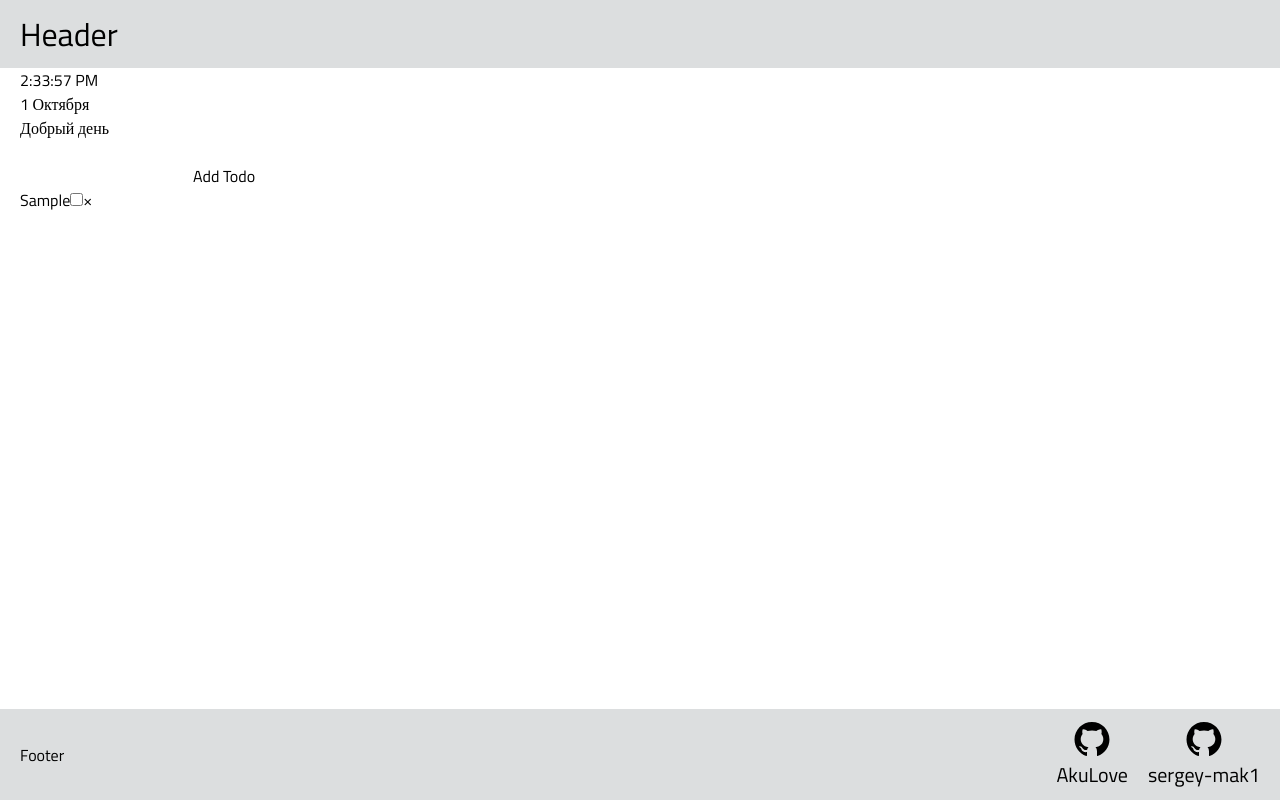
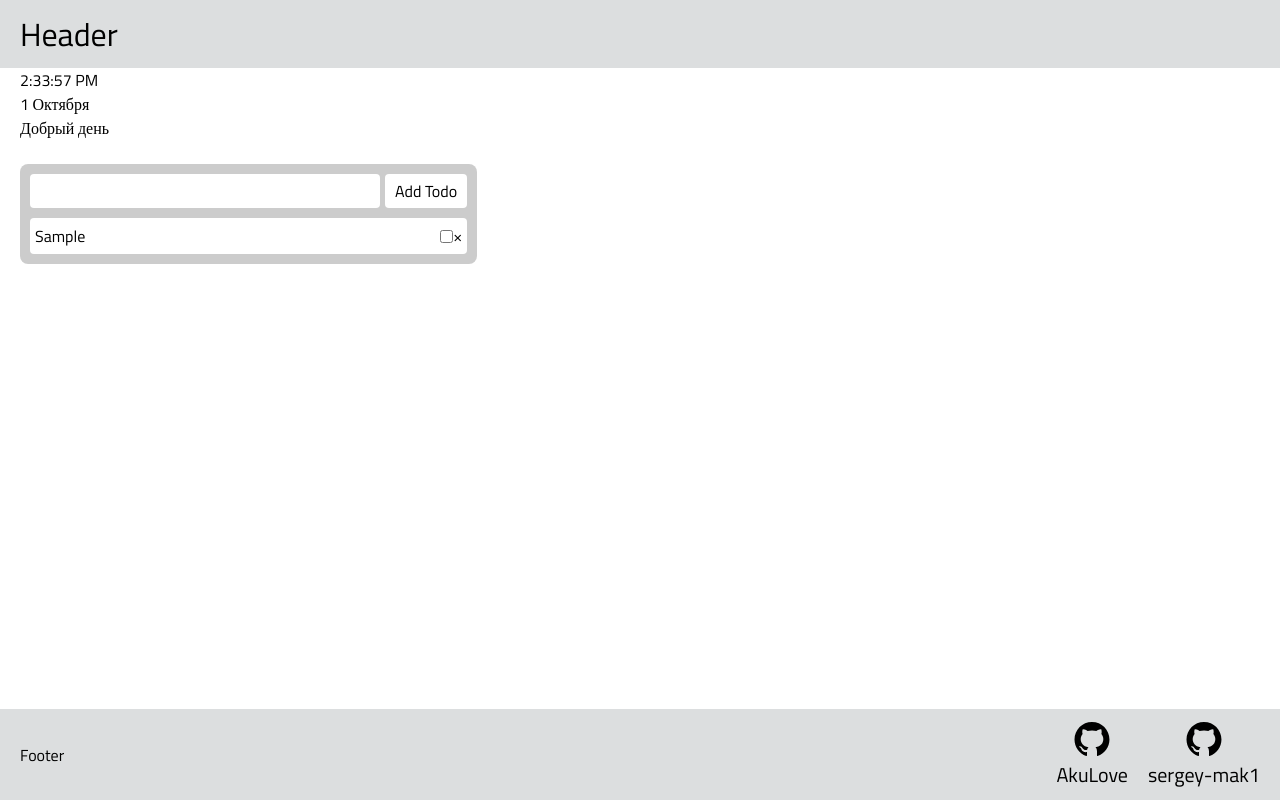
Before and after one commit to AkuLove/React-momentum, a React (Vite) app: page / in a window 1280 px wide. Both pictures are taken after typing "Sample" into the empty fields and a click on the button "Add Todo". Built offline with nearby package versions, Linux system fonts and the light colour scheme.

Commit message:
feat: add reorder todo functional

```diff
--- a/src/components/Todo/Todo.module.scss
+++ b/src/components/Todo/Todo.module.scss
@@ -0,0 +1,51 @@
+.body {
+  display: inline-block;
+  background-color: rgba(#000000, 0.2);
+  border-radius: 8px;
+  padding: 5px;
+}
+
+.form {
+  padding: 5px;
+  display: flex;
+  column-gap: 5px;
+
+  .input {
+    background-color: #fff;
+    padding: 5px;
+    width: 350px;
+    border-radius: 4px;
+  }
+
+  .addTodo {
+    padding: 5px 10px;
+    background-color: #fff;
+    border-radius: 4px;
+  }
+}
+
+.list {
+  display: flex;
+  flex-direction: column;
+  row-gap: 10px;
+  margin: 5px;
+  border-radius: 4px;
+}
+
+.item {
+  display: flex;
+  align-items: center;
+  min-height: 36px;
+  padding: 0 5px;
+  background-color: #fff;
+  border-radius: 4px;
+  cursor: grab;
+
+  .itemText {
+    flex: 1 1 auto;
+  }
+}
+
+.item:active {
+  cursor: grabbing;
+}
--- a/src/components/Todo/Todo.tsx
+++ b/src/components/Todo/Todo.tsx
@@ -3,6 +3,8 @@ import TodoList from './TodoList';
 import TodoInput from './TodoInput';
 import { useAppDispatch } from '../../hooks/useAppDispatch';
 import { addTodo } from '../../store/todoSlice';
+
+import style from './Todo.module.scss';
 
 function Todo() {
   const dispatch = useAppDispatch();
@@ -15,14 +17,14 @@ function Todo() {
   };
 
   return (
-    <>
+    <div className={style.body}>
       <TodoInput
         todoText={todoText}
         handleInput={setTodoText}
         handleSubmit={addTask}
       />
       <TodoList />
-    </>
+    </div>
   );
 }
 
--- a/src/components/Todo/TodoInput.tsx
+++ b/src/components/Todo/TodoInput.tsx
@@ -1,14 +1,17 @@
 import { ITodoForm } from '../../types/interfaces/Todo/ITodoForm';
+
+import style from './Todo.module.scss';
 
 function TodoInput({ todoText, handleInput, handleSubmit }: ITodoForm) {
   return (
-    <form>
+    <form className={style.form}>
       <input
+        className={style.input}
         type="text"
         value={todoText}
         onChange={(e) => handleInput(e.target.value)}
       />
-      <button onClick={handleSubmit} type="button">
+      <button className={style.addTodo} onClick={handleSubmit} type="button">
         Add Todo
       </button>
     </form>
--- a/src/components/Todo/TodoItem.tsx
+++ b/src/components/Todo/TodoItem.tsx
@@ -1,15 +1,32 @@
+import { Reorder } from 'framer-motion';
 import { useAppDispatch } from '../../hooks/useAppDispatch';
-import { removeTodo, toggleTodoComplete } from '../../store/todoSlice';
+import {
+  removeTodo,
+  toggleTodoComplete,
+  updateOrder,
+} from '../../store/todoSlice';
 import { ITodo } from '../../types/interfaces/Todo/ITodo';
 
-function TodoItem({ todo }: { todo: ITodo }) {
+import style from './Todo.module.scss';
+
+function TodoItem({
+  todo,
+  reorderTodos,
+}: {
+  todo: ITodo;
+  reorderTodos: ITodo[];
+}) {
   const { id, completed, todoText } = todo;
 
   const dispatch = useAppDispatch();
 
   return (
-    <li>
-      <span>{todoText}</span>
+    <Reorder.Item
+      value={todo}
+      className={style.item}
+      onDragEnd={() => dispatch(updateOrder(reorderTodos))}
+    >
+      <span className={style.itemText}>{todoText}</span>
       <input
         type="checkbox"
         checked={completed}
@@ -18,7 +35,7 @@ function TodoItem({ todo }: { todo: ITodo }) {
       <button type="button" onClick={() => dispatch(removeTodo(id))}>
         &times;
       </button>
-    </li>
+    </Reorder.Item>
   );
 }
 export default TodoItem;
--- a/src/components/Todo/TodoList.tsx
+++ b/src/components/Todo/TodoList.tsx
@@ -1,15 +1,29 @@
+import { Reorder } from 'framer-motion';
+import { useEffect, useState } from 'react';
 import { useAppSelector } from '../../hooks/useAppSelector';
 import TodoItem from './TodoItem';
 
+import style from './Todo.module.scss';
+
 function TodoList() {
   const todos = useAppSelector((state) => state.todos.list);
+  const [reorderTodos, setReorderTodos] = useState(todos);
+
+  useEffect(() => {
+    setReorderTodos(todos);
+  }, [todos]);
 
   return (
-    <ul>
-      {todos.map((todo) => (
-        <TodoItem key={todo.id} todo={todo} />
+    <Reorder.Group
+      axis="y"
+      values={todos}
+      onReorder={setReorderTodos}
+      className={style.list}
+    >
+      {reorderTodos.map((todo) => (
+        <TodoItem key={todo.id} todo={todo} reorderTodos={reorderTodos} />
       ))}
-    </ul>
+    </Reorder.Group>
   );
 }
 
--- a/src/store/todoSlice.ts
+++ b/src/store/todoSlice.ts
@@ -1,5 +1,6 @@
 import { createSlice, PayloadAction } from '@reduxjs/toolkit';
 import { TodoState } from '../types/interfaces/Todo/ITodoState';
+import { ITodo } from '../types/interfaces/Todo/ITodo';
 
 const initialState: TodoState = {
   list: [],
@@ -25,9 +26,13 @@ const todoSlice = createSlice({
         toggledTodo.completed = !toggledTodo?.completed;
       }
     },
+    updateOrder(state, action: PayloadAction<ITodo[]>) {
+      state.list = action.payload;
+    },
   },
 });
 
-export const { addTodo, removeTodo, toggleTodoComplete } = todoSlice.actions;
+export const { addTodo, removeTodo, toggleTodoComplete, updateOrder } =
+  todoSlice.actions;
 
 export default todoSlice.reducer;
```
